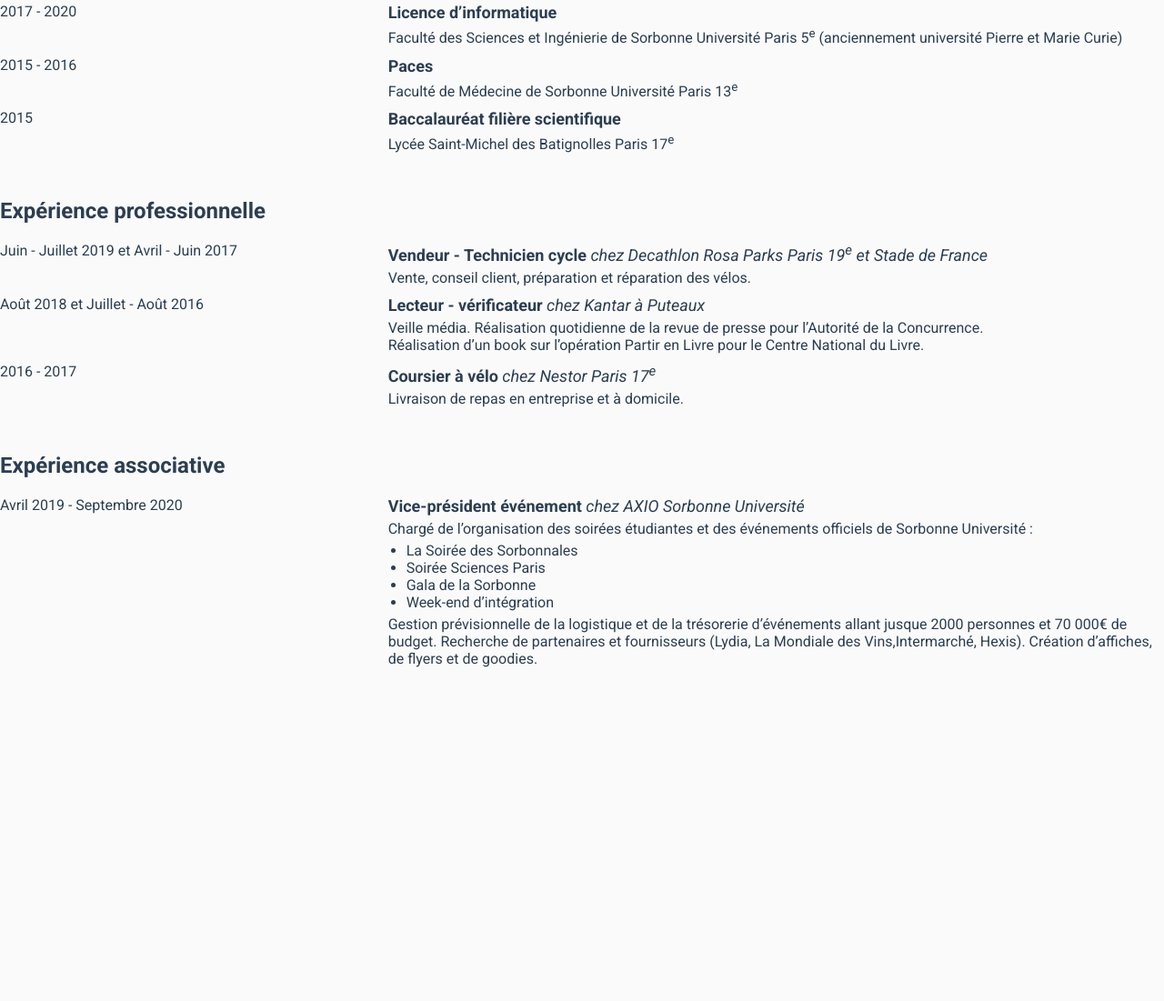
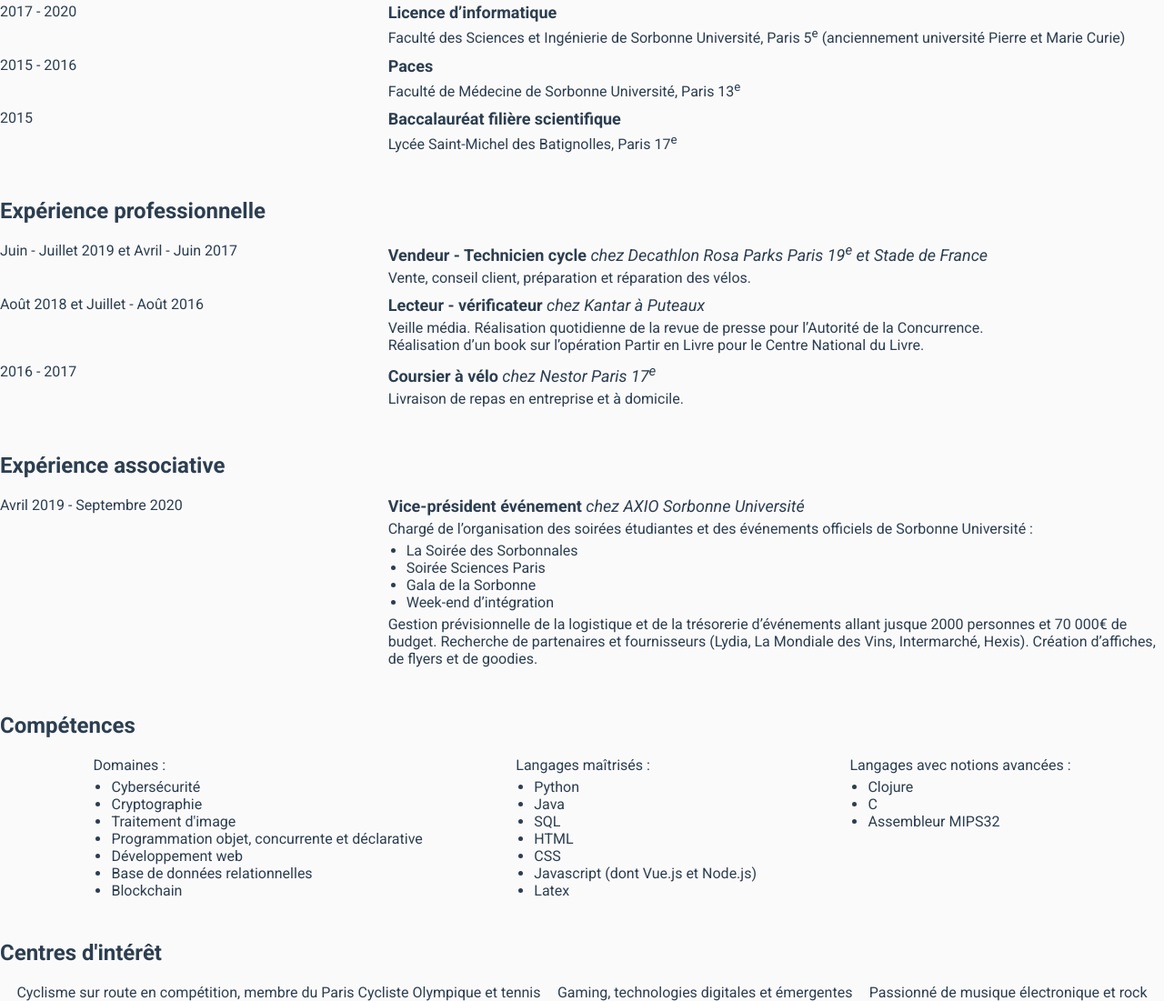
Before and after one commit to Alex-Lec/Resume, a plain HTML site: page index.html in a window 1280 px wide. Shown: the part 146-1247 px from the top of the page at 91% size. Before the commit the page ends 890 px from the top, so only its background shows below. Drawn offline with nearby package versions, Linux system fonts and the light colour scheme.

Commit message:
2nd commit

```diff
--- a/index.html
+++ b/index.html
@@ -54,21 +54,21 @@
 							<div class="periode">2017 - 2020</div>
 							<div class="activite">
 								<div class="nom-activite">Licence d’informatique</div>
-								<div class="description">Faculté des Sciences et Ingénierie de Sorbonne Université Paris 5<sup>e</sup> (anciennement université Pierre et Marie Curie)</div>
+								<div class="description"><a href="https://www.sorbonne-universite.fr/universite/gouvernance-et-organisation/facultes/faculte-des-sciences-et-ingenierie" target="_blank">Faculté des Sciences et Ingénierie de Sorbonne Université</a>, Paris 5<sup>e</sup> (anciennement université Pierre et Marie Curie)</div>
 							</div>
 						</div>
 						<div class="row-list">
 							<div class="periode">2015 - 2016</div>
 							<div class="activite">
 								<div class="nom-activite">Paces</div>
-								<div class="description">Faculté de Médecine de Sorbonne Université Paris 13<sup>e</sup></div>
+								<div class="description"><a href="https://medecine.sorbonne-universite.fr/" target="_blank">Faculté de Médecine de Sorbonne Université</a>, Paris 13<sup>e</sup></div>
 							</div>
 						</div>
 						<div class="row-list">
 							<div class="periode">2015</div>
 							<div class="activite">
 								<div class="nom-activite">Baccalauréat filière scientifique</div>
-								<div class="description">Lycée Saint-Michel des Batignolles Paris 17<sup>e</sup></div>
+								<div class="description"><a href="https://es-be.fr/lycee-saint-michel/" target="_blank">Lycée Saint-Michel des Batignolles</a>, Paris 17<sup>e</sup></div>
 							</div>
 						</div>
 					</div>
@@ -79,7 +79,7 @@
 						<div class="row-list">
 							<div class="periode">Juin - Juillet 2019 et Avril - Juin 2017</div>
 							<div class="activite">
-								<div class="nom-activite">Vendeur - Technicien cycle <span class="location">chez Decathlon Rosa Parks Paris 19<sup>e</sup> et Stade de France</span></div>
+								<div class="nom-activite">Vendeur - Technicien cycle <span class="location">chez Decathlon <a href="https://www.decathlon.fr/store-view/magasin-de-sports-paris-0070137501375" target="_blank">Rosa Parks Paris 19<sup>e</sup></a> et <a href="https://www.decathlon.fr/store-view/magasin-de-sports-saint-denis-0070020000200" target="_blank">Stade de France</a></span></div>
 								<div class="description">
 									Vente, conseil client, préparation et réparation des vélos.
 								</div>
@@ -88,7 +88,7 @@
 						<div class="row-list">
 							<div class="periode">Août 2018 et Juillet - Août 2016</div>
 							<div class="activite">
-								<div class="nom-activite">Lecteur - vérificateur <span class="location">chez Kantar à Puteaux</span></div>
+								<div class="nom-activite">Lecteur - vérificateur <span class="location">chez <a href="https://www.kantarmedia.com/fr" target="_blank">Kantar</a> à Puteaux</span></div>
 								<div class="description">
 									Veille média. Réalisation quotidienne de la revue de presse pour l’Autorité de la Concurrence.
 									<br>
@@ -99,7 +99,7 @@
 						<div class="row-list">
 							<div class="periode">2016 - 2017</div>
 							<div class="activite">
-								<div class="nom-activite">Coursier à vélo <span class="location">chez Nestor Paris 17<sup>e</sup></span></div>
+								<div class="nom-activite">Coursier à vélo <span class="location">chez <a href="https://nestorparis.com/" target="_blank">Nestor</a> Paris 17<sup>e</sup></span></div>
 								<div class="description">
 									Livraison de repas en entreprise et à domicile.
 								</div>
@@ -113,20 +113,65 @@
 						<div class="row-list">
 							<div class="periode">Avril 2019 - Septembre 2020</div>
 							<div class="activite">
-								<div class="nom-activite">Vice-président événement <span class="location">chez AXIO Sorbonne Université</span></div>
+								<div class="nom-activite">Vice-président événement <span class="location">chez <a href="https://axio-su.fr/" target="_blank">AXIO Sorbonne Université</a></span></div>
 								<div class="description">
 									Chargé de l’organisation des soirées étudiantes et des événements officiels de Sorbonne Université :
 									<ul>
-										<li>La Soirée des Sorbonnales</li>
+										<li><a href="http://www.culture-sorbonne.fr/sorbonnales/soiree/" target="_blank">La Soirée des Sorbonnales</a></li>
 										<li>Soirée Sciences Paris</li>
 										<li>Gala de la Sorbonne</li>
 										<li>Week-end d’intégration</li>
 									</ul>
 									Gestion prévisionnelle de la logistique et de la trésorerie d’événements allant jusque 2000 personnes et 70 000€ de budget. Recherche de partenaires et
-									fournisseurs (Lydia, La Mondiale des Vins,Intermarché, Hexis). Création d’affiches, de flyers et de goodies.
+									fournisseurs (Lydia, La Mondiale des Vins, Intermarché, Hexis). Création d’affiches, de flyers et de goodies.
 								</div>
 							</div>
 						</div>
+					</div>
+				</div>
+				<div class="main-content">
+					<h2>Compétences</h2>
+					<div class="competences">
+						<div class="list-competences">
+							Domaines :
+							<ul>
+								<li>Cybersécurité</li>
+								<li>Cryptographie</li>
+								<li>Traitement d'image</li>
+								<li>Programmation objet, concurrente et déclarative</li>
+								<li>Développement web</li>
+								<li>Base de données relationnelles</li>
+								<li>Blockchain</li>
+							</ul>
+						</div>
+						<div class="list-competences langage-maitrise">
+							Langages maîtrisés :
+							<ul>
+								<li>Python</li>
+								<li>Java</li>
+								<li>SQL</li>
+								<li>HTML</li>
+								<li>CSS</li>
+								<li>Javascript (dont Vue.js et Node.js)</li>
+								<li>Latex</li>
+							</ul>
+						</div>
+						<div class="list-competences langage-notion">
+							Langages avec notions avancées :
+							<ul>
+								<li>Clojure</li>
+								<li>C</li>
+								<li>Assembleur MIPS32</li>
+							</ul>
+						</div>
+					</div>
+				</div>
+				<div class="main-content">
+					<h2>Centres d'intérêt</h2>
+					<div class="interets-container">
+						<div class="interet">Cyclisme sur route en compétition, membre du <a href="https://pco75.com/" target="_blank">Paris Cycliste Olympique</a> et tennis</div>
+						<div class="interet">Gaming, technologies digitales et émergentes</div>
+						<div class="interet">Passionné de musique électronique et rock</div>
 					</div>
 				</div>
 			</div>
--- a/src/css/style.scss
+++ b/src/css/style.scss
@@ -8,6 +8,15 @@ body {
 	font-family: "Roboto", sans-serif;
 	color: #2c3e50;
 	background-color: #fafafa;
+}
+
+a {
+	text-decoration: none;
+	color: #2c3e50;
+	&:hover {
+		color: #ff8f00;
+		transition: 0.3s;
+	}
 }
 
 #app {
@@ -87,4 +96,17 @@ body {
 			}
 		}
 	}
+	.competences {
+		display: flex;
+		justify-content: space-evenly;
+		.list-competences ul {
+			margin-left: 20px;
+			margin-top: 5px;
+			margin-bottom: 5px;
+		}
+	}
+	.interets-container {
+		display: flex;
+		justify-content: space-evenly;
+	}
 }
```
Also changed, not shown: src/css/style.css, src/js/app.js (line endings or trailing spaces), 1 other file.
